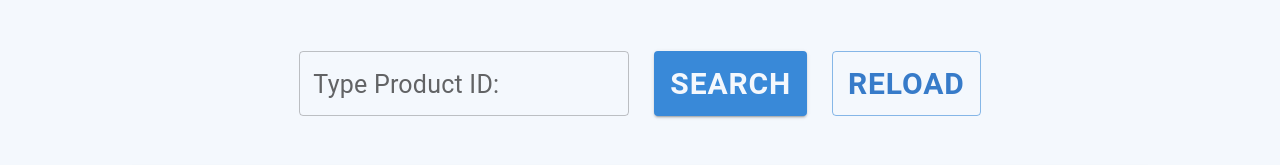
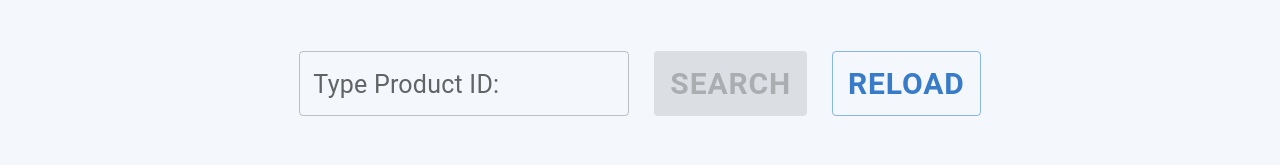
Before and after one commit to icm213/recruiment-task1, a React (Create React App) app: page / in a window 1280 px wide. Shown: the top 165 px of the page. Built offline with nearby package versions, Linux system fonts and the light colour scheme; no server answers.

Commit message:
fixed search button bug

```diff
--- a/src/App.tsx
+++ b/src/App.tsx
@@ -65,7 +65,12 @@ const App: React.FC = () => {
           inputValue={inputValue}
           productsCount={totalProducts}
         />
-        <Button className="button--submit" variant="contained" type="submit">
+        <Button
+          className="button--submit"
+          variant="contained"
+          type="submit"
+          disabled={!inputValue ? true : false}
+        >
           Search
         </Button>
         <Button
```
